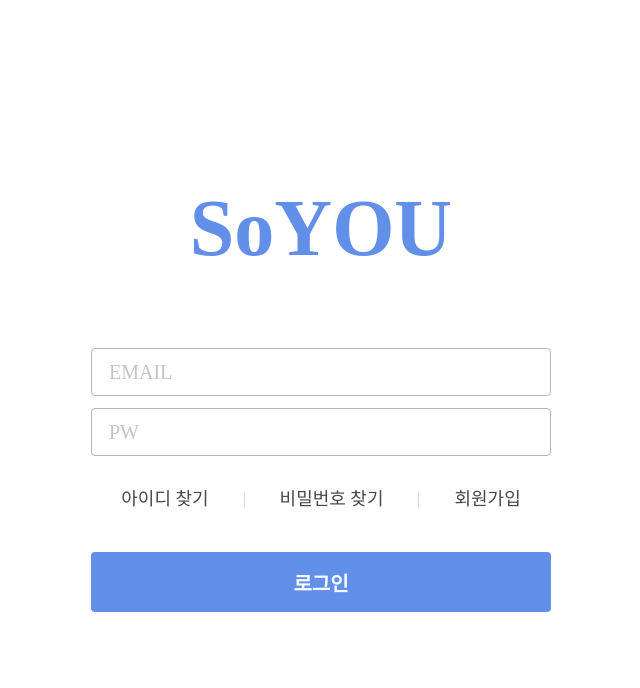
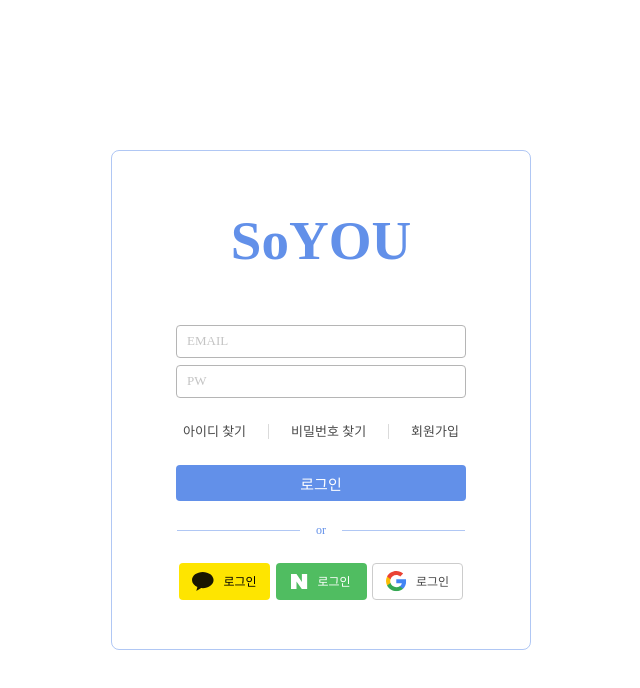
Before and after one commit to ballsona/so-you-front, a Next.js app: page /user/login in a window 1280 px wide. Shown: the top 688 px of the page, without its empty margins (319-959 px from the left). Built offline with nearby package versions, Linux system fonts and the light colour scheme; a web font is replaced by a local one.

Commit message:
feat: modify login and register template

```diff
--- a/src/components/user/LoginTemplate.tsx
+++ b/src/components/user/LoginTemplate.tsx
@@ -1,65 +1,102 @@
+import { MutableRefObject } from 'react';
+import { useRouter } from 'next/router';
+import { UseFormRegister } from 'react-hook-form';
+import styled from '@emotion/styled';
 import Text from '@/components/common/Text';
+
+import { NAV_INFO } from '@/constants/navigation';
 import { COLORS } from '@/styles/theme';
 import { LoginInputType } from '@/types/user';
-import styled from '@emotion/styled';
-import { useRouter } from 'next/router';
-import { UseFormRegister } from 'react-hook-form';
 
-const SUB_MENUS: Record<string, any> = {
-  id_find: {
-    text: '아이디 찾기',
-    url: '/user/find-account',
-  },
-  pw_find: {
-    text: '비밀번호 찾기',
-    url: '/user/find-password',
-  },
-  register: {
-    text: '회원가입',
-    url: '/user/register',
-  },
-} as const;
+import KakaoLogoIcon from '@/assets/icon/kakao-logo.svg';
+import NaverLogoIcon from '@/assets/icon/naver-logo.svg';
+import GoogleLogoIcon from '@/assets/icon/google-logo.svg';
+
+const SUB_MENU = ['id_find', 'pw_find', 'register'];
 
 export interface LoginTemplateProps {
+  messageRef: MutableRefObject<null>;
   onChangeLoginInput: UseFormRegister<LoginInputType>;
   onSubmitLogin: () => Promise<void>;
 }
 
 const LoginTemplate = ({
+  messageRef,
   onChangeLoginInput,
   onSubmitLogin,
 }: LoginTemplateProps) => {
   const router = useRouter();
+  const onClickSocialLoginButton = () => {
+    alert('소셜 로그인은 준비중이에요☺️');
+  };
+
   return (
     <TemplateWrapper>
       <LoginForm>
         <Text
-          size={80}
-          weight="800"
+          size={55}
+          weight="700"
           color={COLORS.primary}
           className="logo-text"
         >
           SoYOU
         </Text>
+        <LoginMessageBox ref={messageRef} />
         <LoginInput placeholder="EMAIL" {...onChangeLoginInput('email')} />
         <LoginInput placeholder="PW" {...onChangeLoginInput('password')} />
         <SubMenuContainer>
-          {Object.keys(SUB_MENUS).map((key, idx) => (
+          {SUB_MENU.map((menu, idx) => (
             <>
               <Text
-                key={key}
-                size={18}
+                key={menu}
+                size={13}
                 weight="400"
                 color={COLORS.gray484}
-                onClick={() => router.push(SUB_MENUS[key].url)}
+                onClick={() => router.push(NAV_INFO[menu].url)}
               >
-                {SUB_MENUS[key].text}
+                {NAV_INFO[menu].text}
               </Text>
               {idx !== 2 && <Hr />}
             </>
           ))}
         </SubMenuContainer>
         <LoginButton onClick={onSubmitLogin}>로그인</LoginButton>
+        <DivisionContainer>
+          <Line />
+          <Text
+            color={COLORS.primary}
+            size={12}
+            weight="400"
+            className="division-text"
+          >
+            or
+          </Text>
+          <Line />
+        </DivisionContainer>
+        <SocialLoginContainer>
+          <SocialLoginButton color="#FEE500" onClick={onClickSocialLoginButton}>
+            <KakaoLogoIcon />
+            <Text size={12} color={COLORS.black}>
+              로그인
+            </Text>
+          </SocialLoginButton>
+          <SocialLoginButton color="#50BD61" onClick={onClickSocialLoginButton}>
+            <NaverLogoIcon />
+            <Text size={12} color={COLORS.white}>
+              로그인
+            </Text>
+          </SocialLoginButton>
+          <SocialLoginButton
+            color={COLORS.white}
+            onClick={onClickSocialLoginButton}
+            className="google-btn"
+          >
+            <GoogleLogoIcon />
+            <Text size={12} color={COLORS.gray484}>
+              로그인
+            </Text>
+          </SocialLoginButton>
+        </SocialLoginContainer>
       </LoginForm>
     </TemplateWrapper>
   );
@@ -77,29 +114,38 @@ const TemplateWrapper = styled.div`
 `;
 
 const LoginForm = styled.div`
-  width: 460px;
+  width: 420px;
+  height: 500px;
+  border: 1px solid rgba(98, 144, 233, 0.5);
+  border-radius: 8px;
+
   display: flex;
   flex-direction: column;
   align-items: center;
+  justify-content: center;
 
   .logo-text {
-    line-height: 80px;
-    margin-bottom: 80px;
+    margin-bottom: 42px;
     cursor: pointer;
   }
 `;
 
+const LoginMessageBox = styled.div`
+  margin: 0 auto;
+  font-size: 10px;
+`;
+
 const LoginInput = styled.input`
-  width: 100%;
-  height: 48px;
-  font-size: 20px;
+  width: 290px;
+  height: 33px;
+  font-size: 13px;
   font-weight: 400;
-  margin-bottom: 12px;
+  margin-bottom: 7px;
 
   background-color: ${COLORS.white};
   border: 1px solid ${COLORS.grayB5B};
   border-radius: 4px;
-  padding-left: 17px;
+  padding-left: 10px;
 
   :focus {
     outline: none;
@@ -113,8 +159,8 @@ const LoginInput = styled.input`
 const SubMenuContainer = styled.div`
   display: flex;
   align-items: center;
-  gap: 35px;
-  margin: 18px 0px 39px;
+  gap: 22px;
+  margin: 17px 0px 24px;
 
   > div {
     cursor: pointer;
@@ -123,17 +169,58 @@ const SubMenuContainer = styled.div`
 
 const Hr = styled.div`
   width: 1px;
-  height: 16px;
+  height: 15px;
   background-color: ${COLORS.grayDBD};
 `;
 
 const LoginButton = styled.button`
-  width: 460px;
-  height: 60px;
+  width: 290px;
+  height: 36px;
   border: none;
   border-radius: 4px;
   background-color: ${COLORS.primary};
   color: ${COLORS.white};
-  font-size: 20px;
-  font-weight: 700;
+  font-size: 15px;
+  font-weight: 500;
 `;
+
+const DivisionContainer = styled.div`
+  display: flex;
+  align-items: center;
+  margin: 20px 0px 24px;
+
+  .division-text {
+    margin: 0px 16px;
+  }
+`;
+
+const Line = styled.div`
+  width: 123px;
+  height: 1px;
+  background-color: rgba(98, 144, 233, 0.5);
+`;
+
+const SocialLoginContainer = styled.div`
+  display: flex;
+  align-items: center;
+
+  gap: 5.5px;
+
+  > .google-btn {
+    border: 1px solid #cccccc;
+  }
+`;
+
+const SocialLoginButton = styled.button`
+  background-color: ${(props) => props.color};
+  width: 91px;
+  height: 37px;
+  border-radius: 4px;
+  display: flex;
+  align-items: center;
+  justify-content: center;
+
+  > svg {
+    margin-right: 9px;
+  }
+`;
```
Also changed, not shown: src/components/user/RegisterTemplate.tsx (+64 -16 lines).
